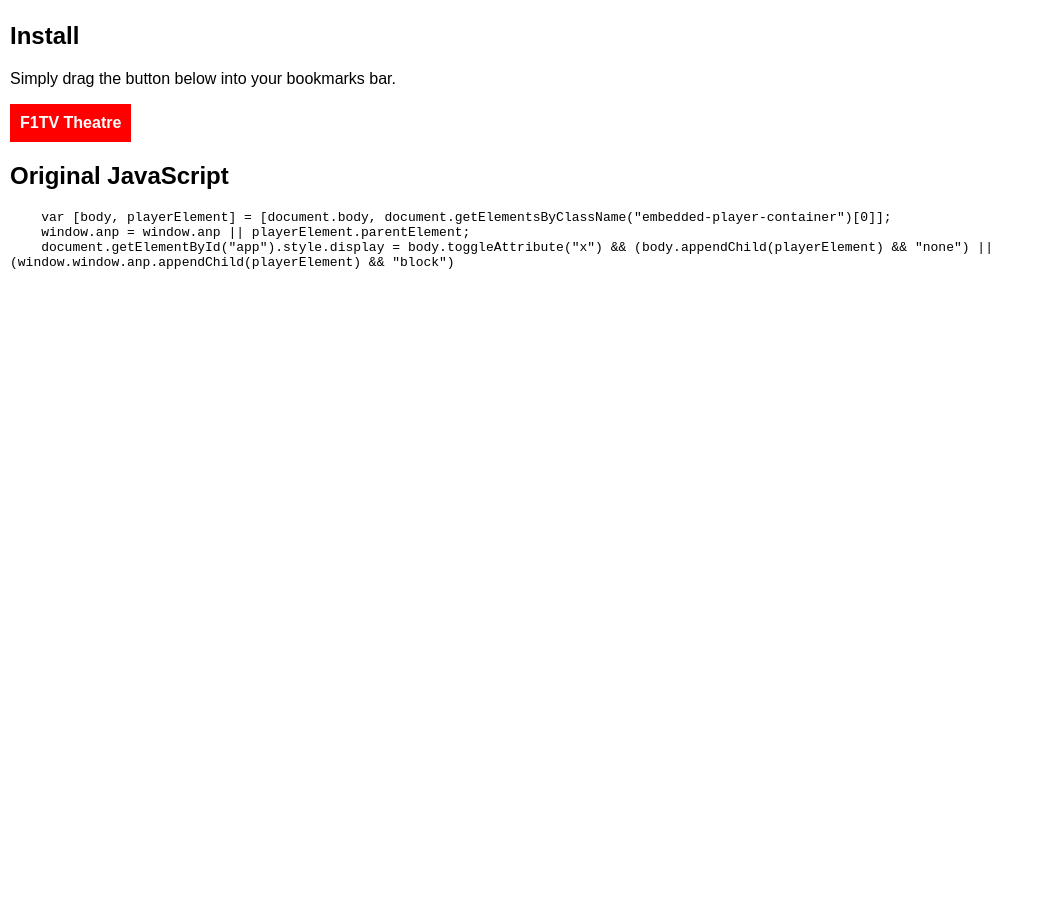
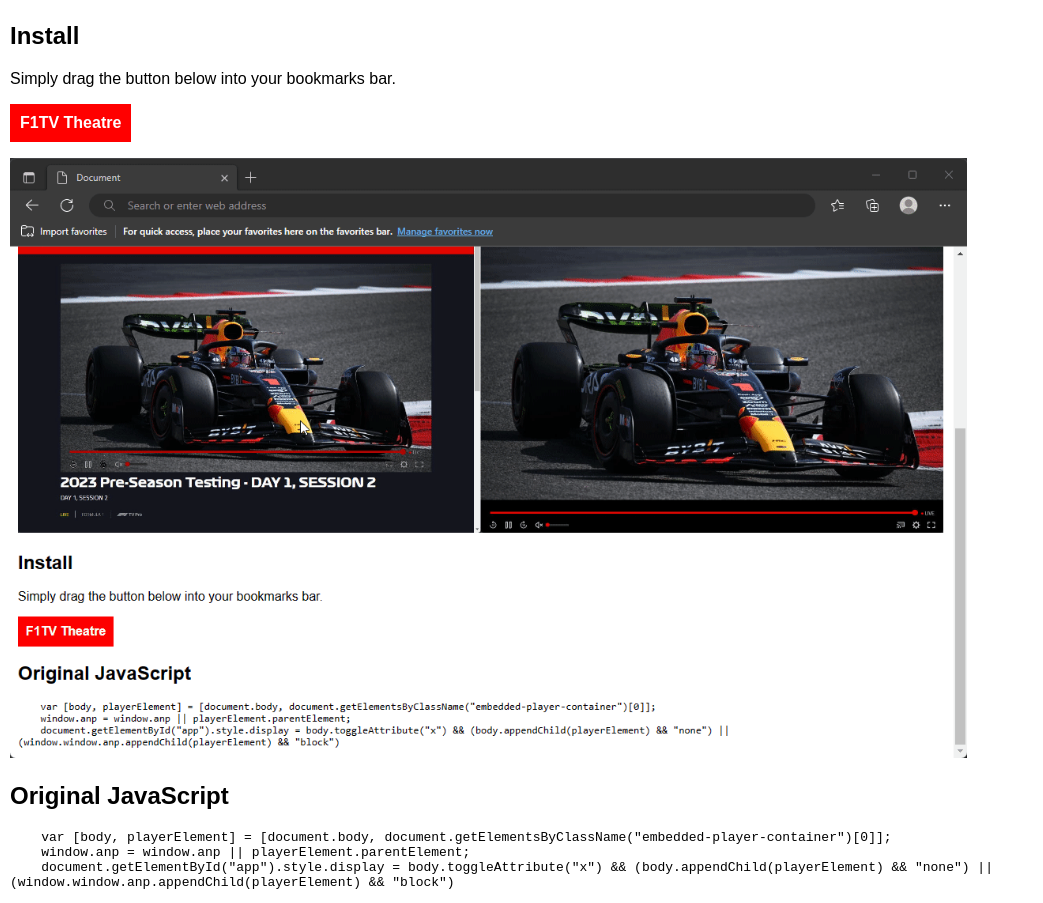
Before and after one commit to Rene-Sackers/f1tv-theatre-mode, a plain HTML site: page index.html in a window 1280 px wide. Shown: the part 736-1639 px from the top of the page, without its empty margins (0-1043 px from the left). Before the commit the page ends 1019 px from the top, so only its background shows below. Drawn offline with Linux system fonts and the light colour scheme.

Commit message:
Add readme

```diff
--- a/index.html
+++ b/index.html
@@ -52,7 +52,11 @@
         Simply drag the button below into your bookmarks bar.
     </p>
 
-    <a class="bookmarklet" href="javascript:(()=&gt;{var[e,n]=[document.body,document.getElementsByClassName(&quot;embedded-player-container&quot;)[0]];window.anp=window.anp||n.parentElement,document.getElementById(&quot;app&quot;).style.display=e.toggleAttribute(&quot;x&quot;)&amp;&amp;e.appendChild(n)&amp;&amp;&quot;none&quot;||window.window.anp.appendChild(n)&amp;&amp;&quot;block&quot;})();" onclick="linkClick(event)">F1TV Theatre</a>
+    <p>
+        <a class="bookmarklet" href="javascript:(()=&gt;{var[e,n]=[document.body,document.getElementsByClassName(&quot;embedded-player-container&quot;)[0]];window.anp=window.anp||n.parentElement,document.getElementById(&quot;app&quot;).style.display=e.toggleAttribute(&quot;x&quot;)&amp;&amp;e.appendChild(n)&amp;&amp;&quot;none&quot;||window.window.anp.appendChild(n)&amp;&amp;&quot;block&quot;})();" onclick="linkClick(event)">F1TV Theatre</a>
+    </p>
+
+    <img src="img/install.gif">
 
     <h2>Original JavaScript</h2>
 <pre>
```
Also changed, not shown: 1 other file.
